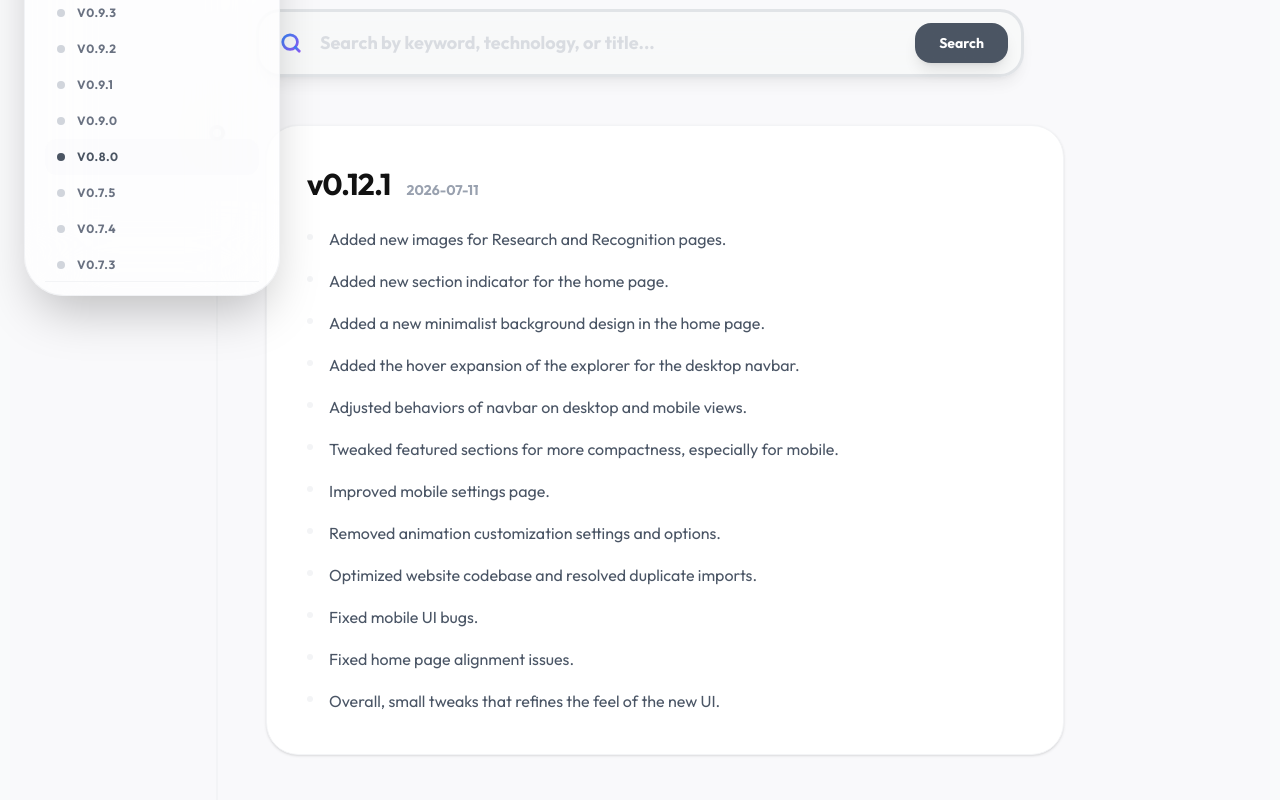
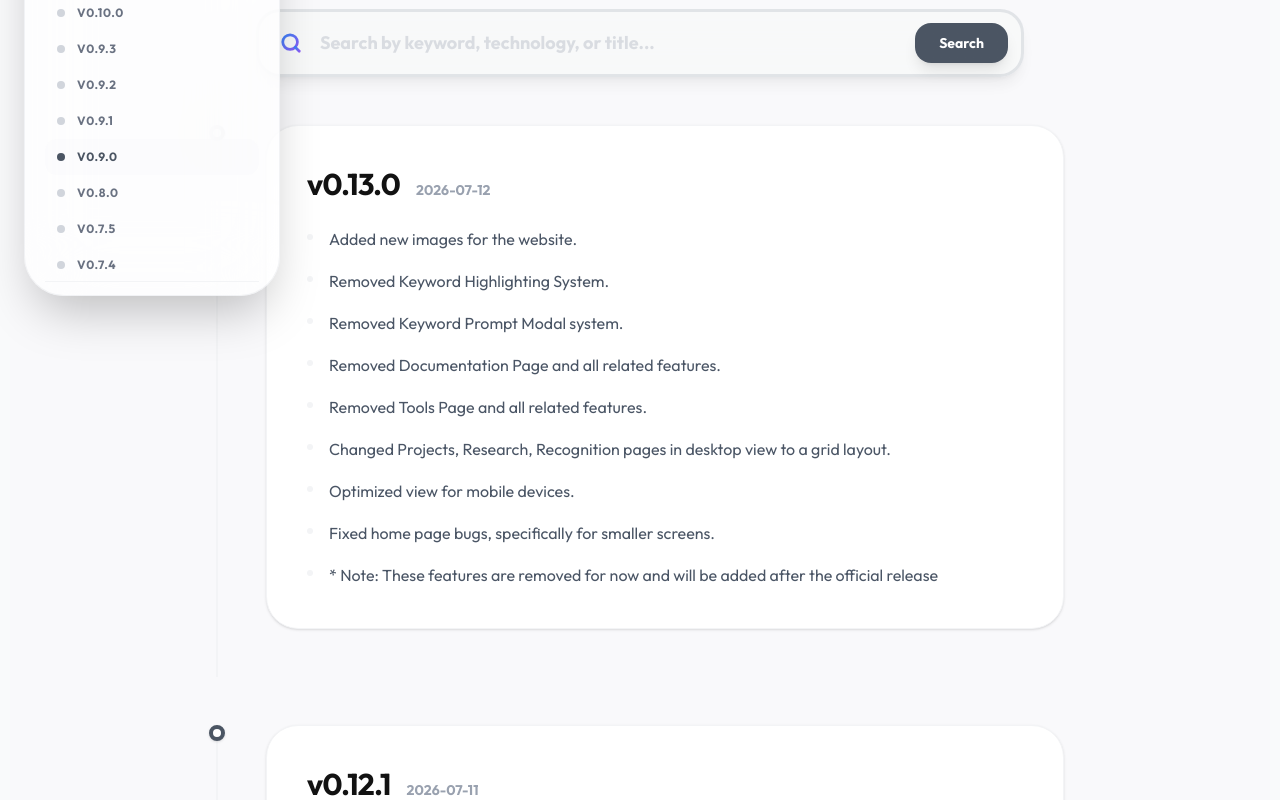
Before and after one commit to jchengroa/jchengroa.com, a React (Vite) app: page /changelog in a window 1280 px wide. Shown: the part 480-1280 px from the top of the page. Built offline with nearby package versions, Linux system fonts and the light colour scheme.

Commit message:
Update changelog.js

```diff
--- a/src/data/changelog.js
+++ b/src/data/changelog.js
@@ -385,5 +385,20 @@ export const changelogData = [
       "Fixed home page alignment issues.",
       "Overall, small tweaks that refines the feel of the new UI."
     ]
+  },
+  {
+    "version": "0.13.0",
+    "date": "2026-07-12",
+    "content": [
+      "Added new images for the website.",
+      "Removed Keyword Highlighting System.",
+      "Removed Keyword Prompt Modal system.",
+      "Removed Documentation Page and all related features.",
+      "Removed Tools Page and all related features.",
+      "Changed Projects, Research, Recognition pages in desktop view to a grid layout.",
+      "Optimized view for mobile devices.",
+      "Fixed home page bugs, specifically for smaller screens.",
+      "* Note: These features are removed for now and will be added after the official release"
+    ]
   }
 ];
```
